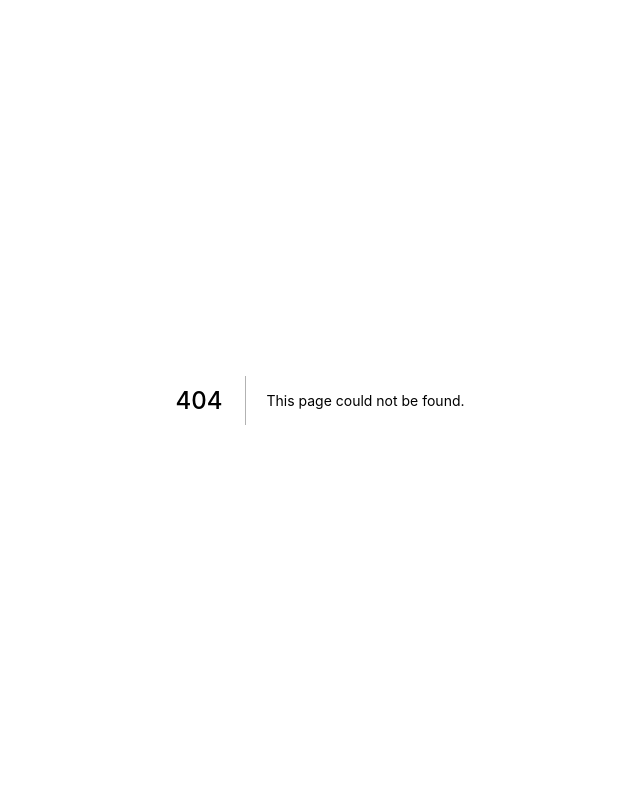
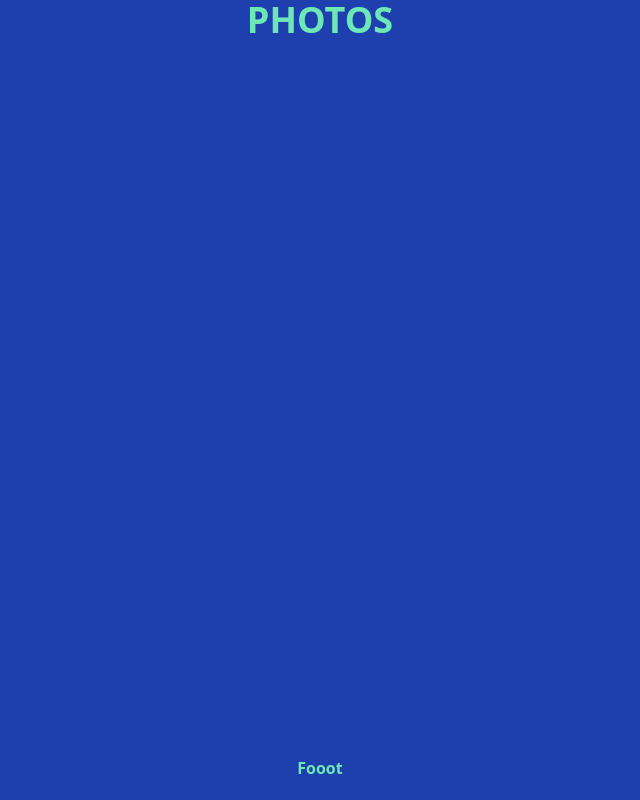
Before and after one commit to leog91/leog, a Next.js app: page /photography in a window 1280 px wide. Before the commit this address had no page. Shown: the whole page, without its empty margins (320-960 px from the left). Built offline with nearby package versions, Linux system fonts and the light colour scheme.

Commit message:
fetching from json - staticly

```diff
--- a/pages/index.js
+++ b/pages/index.js
@@ -2,7 +2,7 @@ import Head from "next/head";
 import Link from "next/link";
 import styles from "../styles/Home.module.css";
 
-export default function Home() {
+export default function Home({ title, description, ...props }) {
   return (
     <div className={styles.container}>
       <Head>
@@ -35,6 +35,9 @@ export default function Home() {
             </a>
           </Link>
         </h1>
+
+        <div>{description}</div>
+        <div>{title}</div>
 
         <h1 className="text-lg text-purple-700  font-extrabold">
           <Link href="/friendActivity">
@@ -92,3 +95,14 @@ export default function Home() {
     </div>
   );
 }
+
+export async function getStaticProps() {
+  const configData = await import(`../siteconfig.json`);
+
+  return {
+    props: {
+      title: configData.default.title,
+      description: configData.default.description,
+    },
+  };
+}
--- /dev/null
+++ b/pages/photography/index.js
@@ -0,0 +1,20 @@
+import Link from "next/link";
+import Image from "next/image";
+
+// import Header from "../../components/header";
+
+// import styles from "../styles/About.module.css";
+
+function Photography() {
+  return (
+    <>
+      <div className=" bg-blue-800 flex flex-col h-screen text-green-300 font-semibold place-items-center  ">
+        <div className="text-4xl   mb-8">PHOTOS</div>
+
+        <div className="mt-auto mb-5">Fooot</div>
+      </div>
+    </>
+  );
+}
+
+export default Photography;
--- a/pages/player.js
+++ b/pages/player.js
@@ -132,6 +132,12 @@ function Player() {
         <div className=" bg-blue-800 flex flex-col h-screen text-green-300 font-semibold place-items-center  ">
           <div className="mt-auto mb-5">Share this</div>
         </div>
+        {/* audioComponent */}
+        {/* <div>
+          <audio controls src="audio/Dee Yan-Key - Forlorn City.mp3">
+            Your browser does not support the audio element.
+          </audio>
+        </div> */}
       </div>
     </>
   );
--- /dev/null
+++ b/siteconfig.json
@@ -0,0 +1,4 @@
+{
+  "title": "Awesome Blog",
+  "description": "Random info"
+}
```
Also changed, not shown: pages/photography/[photo].js (added), 1 other file (tests, documents, lock files or other folders).
